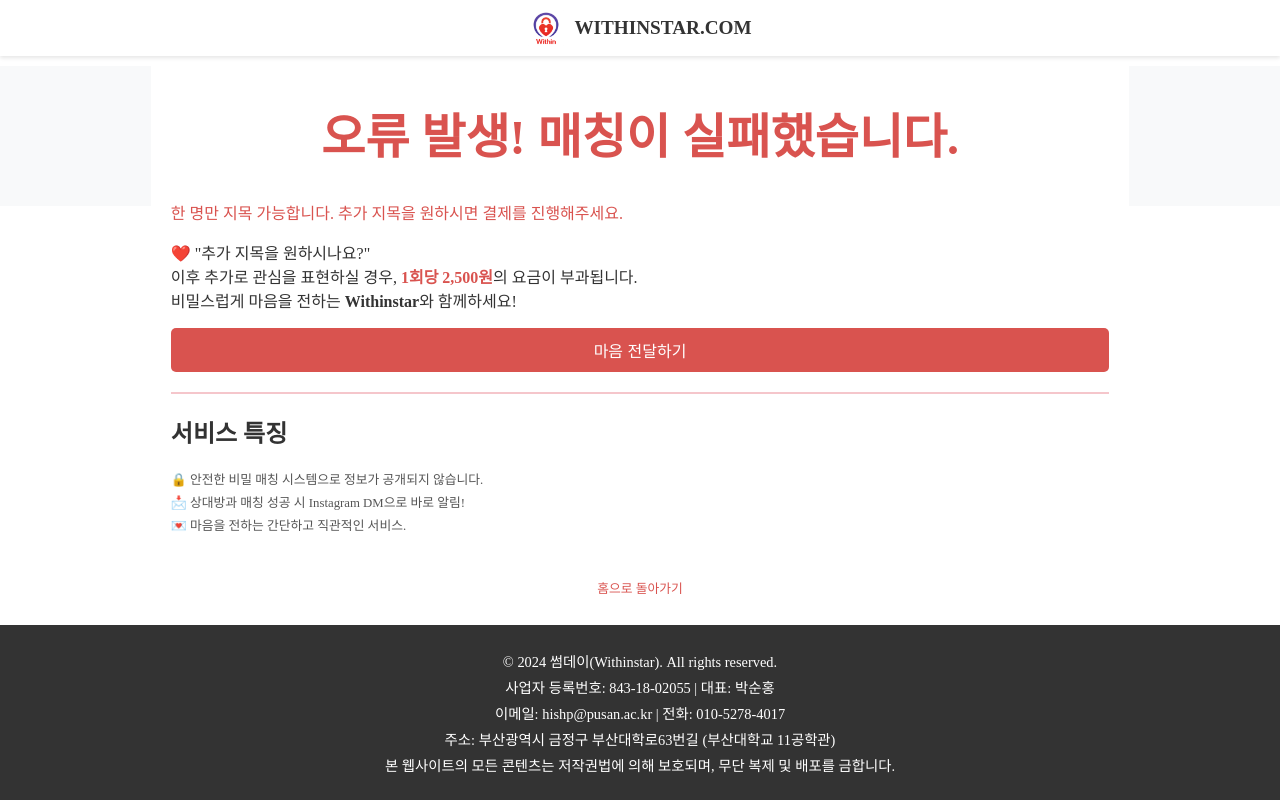
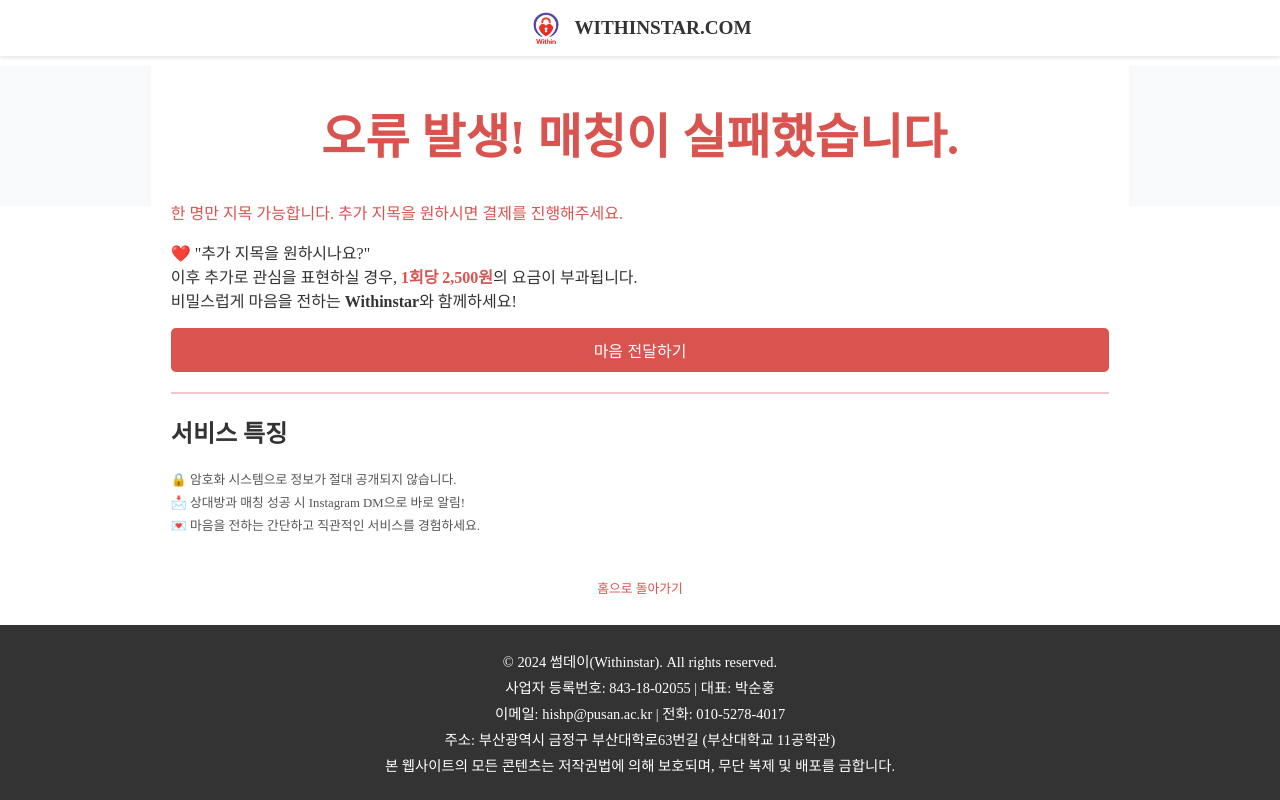
Before and after one commit to hi-shp/Within, a Flask app: page /error/1 in a window 1280 px wide. Run offline with Flask 2, Linux system fonts and the light colour scheme; some libraries are stand-ins or nearby versions.

Commit message:
maybe final

```diff
--- a/static/css/style.css
+++ b/static/css/style.css
@@ -207,7 +207,7 @@ button:hover {
     background-color: #333333; /* 어두운 배경 */
     color: #ffffff; /* 밝은 텍스트 */
     text-align: center;
-    padding: 20px 0;
+    padding: 20px 10px;
     margin-top: auto; /* 푸터를 화면 아래로 고정 */
     font-size: 0.9em;
     box-sizing: border-box; /* 패딩 포함 */
@@ -293,3 +293,10 @@ button:hover {
     padding-left: 10px; /* 좌측 패딩 */
     padding-right: 10px; /* 우측 패딩 */
 }
+
+/* 텍스트 줄바꿈 띄어쓰기 단위로 설정 */
+p, h1, h2, h3, span, div {
+    word-break: keep-all; /* 단어 단위로 끊기 */
+    white-space: normal; /* 기본 줄바꿈 규칙 */
+    overflow-wrap: break-word; /* 긴 단어는 줄바꿈 허용 */
+}
--- a/templates/error.html
+++ b/templates/error.html
@@ -49,9 +49,9 @@
                     <hr class="divider" style="border: 1px solid #f5c6cb; margin: 20px 0;">
                     <h2 class="features-title" style="color: #333;">서비스 특징</h2>
                     <ul class="features-list" style="list-style: none; padding: 0; color: #555; font-size: 0.8rem; line-height: 1.8; margin-bottom: 20px;">
-                        <li>🔒 안전한 비밀 매칭 시스템으로 정보가 공개되지 않습니다.</li>
+                        <li>🔒 암호화 시스템으로 정보가 절대 공개되지 않습니다.</li>
                         <li>📩 상대방과 매칭 성공 시 Instagram DM으로 바로 알림!</li>
-                        <li>💌 마음을 전하는 간단하고 직관적인 서비스.</li>
+                        <li>💌 마음을 전하는 간단하고 직관적인 서비스를 경험하세요.</li>
                     </ul>
                     <div style="text-align: center;">
                         <a href="/" class="home-link" style="color: #d9534f; text-decoration: none; font-size: 0.8rem; padding-top: 20px; display: inline-block;">
--- a/templates/index.html
+++ b/templates/index.html
@@ -46,7 +46,7 @@
                 <h1>“팔로우는 했는데, DM은 어떻게 보낼지 망설이셨나요?”</h1>
                 <p>
                     혹시나 내가 관심 있다는 사실이 주변에 알려질까 두렵진 않으셨나요?<br>
-                    과에서 소문이라도 날까 걱정되셨다면, 이제는 Withinstar를 이용해 보세요.<br>
+                    과에서 소문이라도 날까 걱정되셨다면, 이제는 <strong>Withinstar</strong>를 이용해 보세요!<br>
                     관심을 표현하고 싶지만 선뜻 용기 내기 어려운 그 순간, 저희가 도와드립니다.
                 </p>
             </div>
--- a/templates/success.html
+++ b/templates/success.html
@@ -48,9 +48,9 @@
                     <hr class="divider">
                     <h2 class="features-title">서비스 특징</h2>
                     <ul class="features-list" style="list-style: none; padding: 0; color: #555; font-size: 0.8rem; line-height: 1.8; margin-bottom: 20px;">
-                        <li>🔒 안전한 비밀 매칭 시스템으로 정보가 공개되지 않습니다.</li>
+                        <li>🔒 암호화 시스템으로 정보가 절대 공개되지 않습니다.</li>
                         <li>📩 상대방과 매칭 성공 시 Instagram DM으로 바로 알림!</li>
-                        <li>💌 마음을 전하는 간단하고 직관적인 서비스.</li>
+                        <li>💌 마음을 전하는 간단하고 직관적인 서비스를 경험하세요.</li>
                     </ul>
                     <div style="text-align: center;">
                         <a href="/" class="home-link" style="color: #d9534f; text-decoration: none; font-size: 0.8rem; padding-top: 20px; display: inline-block;">
```
